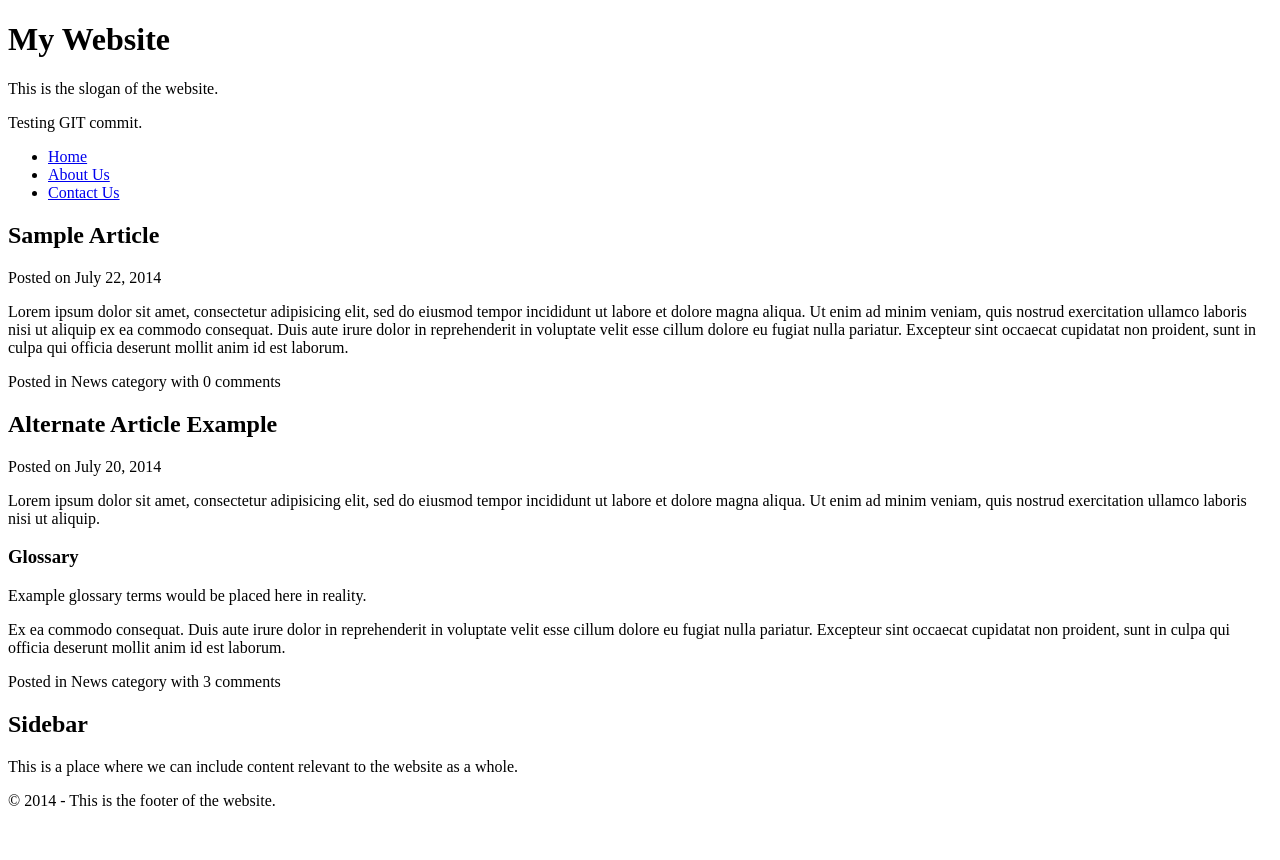
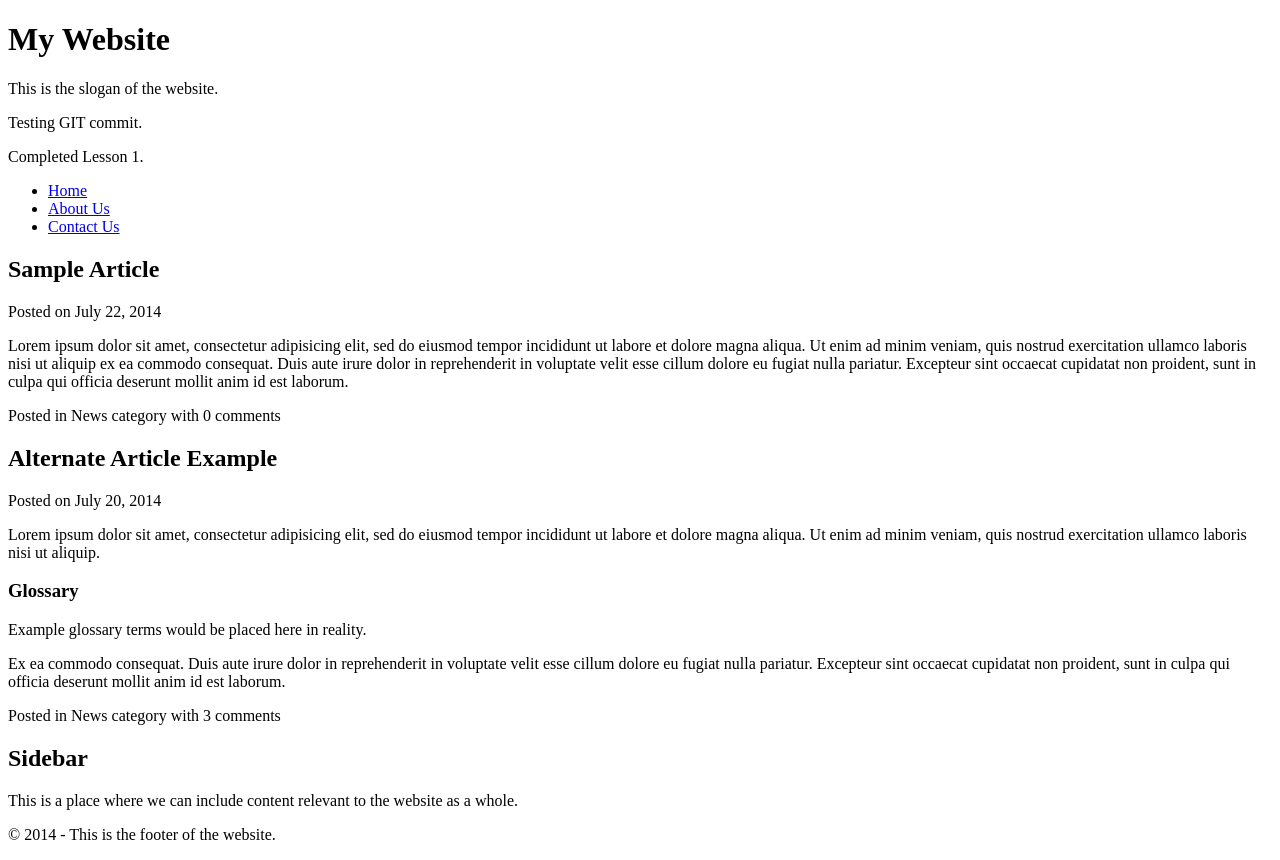
Before and after one commit to rahulshah5582/UDEMY-Practice, a plain HTML site: page CSS/index.html in a window 1280 px wide. Before the commit the page ends 826 px from the top, so only its background shows below. Drawn offline with Linux system fonts and the light colour scheme.

Commit message:
Completed lesson 1

```diff
--- a/CSS/index.html
+++ b/CSS/index.html
@@ -12,6 +12,7 @@
 			<h1>My Website</h1>
 			<p>This is the slogan of the website.</p>
 			<p>Testing GIT commit.</p>
+			<p>Completed Lesson 1.</p>
 
 			<nav>
 				<ul>
```
